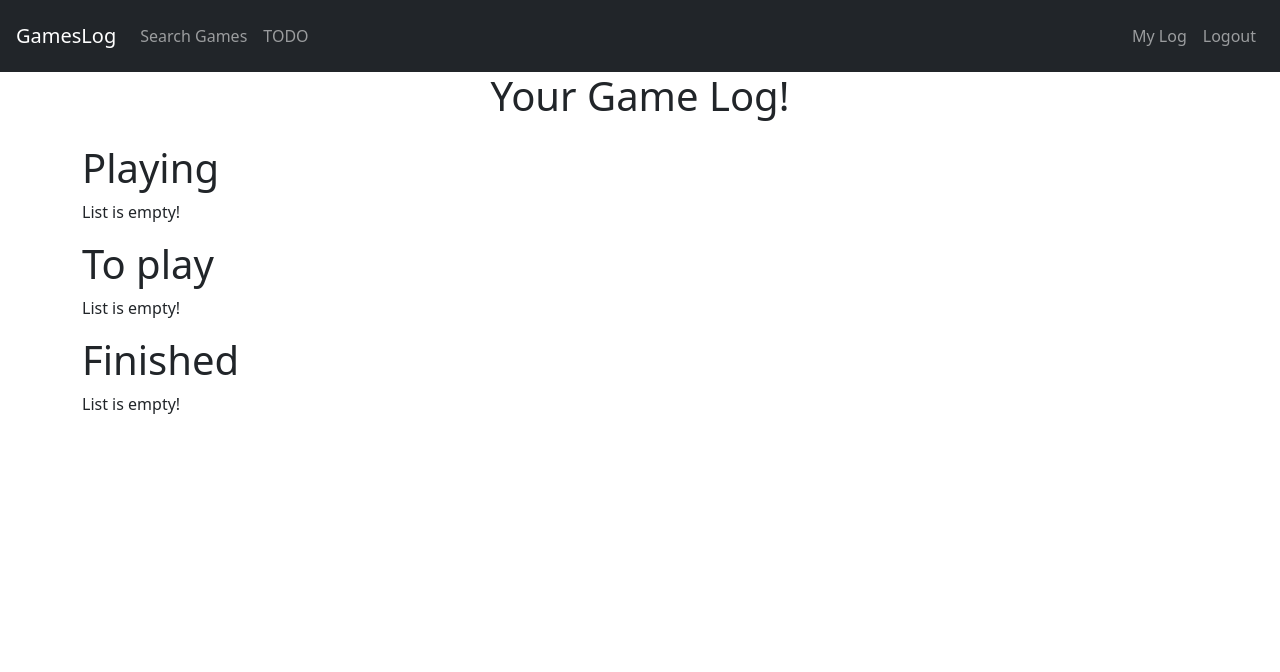
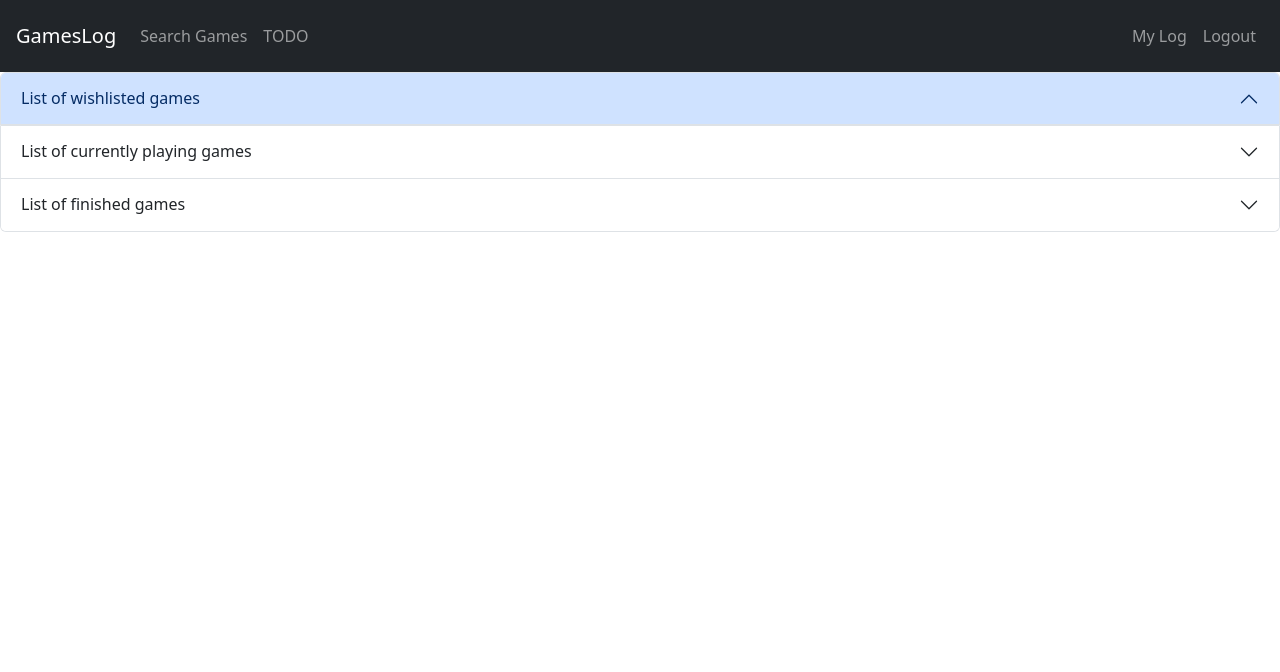
Before and after one commit to wrzepka/GamesLog, a Flask app: template templates/user_profile.html in a window 1280 px wide. Shown: the top 672 px of the page. Run offline with Flask 3, Linux system fonts and the light colour scheme; the template is opened without the code that fills it, so the values that code supplies are empty; a user stored in the database is signed in.

Commit message:
optimize get_user_playing_logs func and start of redesing profile

```diff
--- a/app.py
+++ b/app.py
@@ -102,7 +102,7 @@
 
 @app.route('/profile')
 def profile():
-    playing = get_user_playing_logs()
+    playing = get_user_playing_logs("Playing")
     return render_template('user_profile.html', playing=playing)
 
 
--- a/static/style.css
+++ b/static/style.css
@@ -1,10 +1,12 @@
 html, body {
     height: 100%;
 }
+
 body {
     display: flex;
     flex-direction: column;
 }
+
 footer {
     margin-top: auto;
 }
--- a/templates/layout.html
+++ b/templates/layout.html
@@ -39,7 +39,8 @@
     </div>
 </nav>
 
-<div id="content" class="d-flex flex-column justify-content-center align-items-center">{% block content %}{% endblock %}</div>
+<!--TODO: Repair flex problem-->
+<div id="content">{% block content %}{% endblock %}</div>
 
 <footer class="bg-dark text-white py-3 mt-auto">
     <div class="container text-center">
--- a/templates/user_profile.html
+++ b/templates/user_profile.html
@@ -2,61 +2,90 @@
 {% block title %}Index{% endblock %}
 {% block content %}
 {% if session.get("user_id")%}
-<h1 class="mb-4">Your Game Log!</h1>
-<!--TODO: Create better design-->
-<div class="container">
-    <h1 class="mb-2">Playing</h1>
-    {% if playing %}
-    {% for game in playing %}
-    <div class="card mb-2" style="width: 10rem; height: 17rem;">
-        <img src="https://images.igdb.com/igdb/image/upload/t_logo_med_2x/{{game.img_id}}.jpg" class="card-img-top"
+<!--TODO: Change size of the accordion-->
+<div class="accordion" id="accordionExample">
+    <div class="accordion-item">
+        <h2 class="accordion-header">
+            <button class="accordion-button" type="button" data-bs-toggle="collapse" data-bs-target="#collapseOne"
+                    aria-expanded="true" aria-controls="collapseOne">
+                List of wishlisted games
+            </button>
+        </h2>
+        <div id="collapseOne" class="accordion-collapse collapse" data-bs-parent="#accordionExample">
+            <div class="accordion-body">
+                {% if wishlisted %}
+                {% for game in wishlisted %}
+                <div class="card mb-2" style="width: 18rem; height: 25rem;">
+                    <img src="https://images.igdb.com/igdb/image/upload/t_logo_med_2x/{{game.img_id}}.jpg"
+                         class="card-img-top"
                          alt="{{game.name}} cover">
                     <div class="card-body flex-grow-1 text-center d-flex flex-column align-items-center justify-content-center">
                         <h4 class="card-title flex-grow-1">{{game.name}}</h4>
-            <p class="card-text">Rating: {% if game.rating != None %}{{game.rating}}/100 {% else %}not available{%
-                endif %}</p>
                     </div>
                 </div>
                 {% endfor %}
                 {% else %}
-    <p>List is empty!</p>
+                <strong>Your list is empty :/</strong>
                 {% endif %}
             </div>
-<div class="container">
-    <h1 class="mb-2">To play</h1>
-    {% if Wish %}
-    {% for game in Wish %}
-    <div class="card mb-2" style="width: 10rem; height: 17rem;">
-        <img src="https://images.igdb.com/igdb/image/upload/t_logo_med_2x/{{game.img_id}}.jpg" class="card-img-top"
+        </div>
+    </div>
+    <div class="accordion-item">
+        <h2 class="accordion-header">
+            <button class="accordion-button collapsed" type="button" data-bs-toggle="collapse"
+                    data-bs-target="#collapseTwo" aria-expanded="false" aria-controls="collapseTwo">
+                List of currently playing games
+            </button>
+        </h2>
+        <div id="collapseTwo" class="accordion-collapse collapse" data-bs-parent="#accordionExample">
+            <div class="accordion-body">
+                <div class="accordion-body">
+                    {% if playing %}
+                    {% for game in playing %}
+                    <div class="card mb-2" style="width: 18rem; height: 25rem;">
+                        <img src="https://images.igdb.com/igdb/image/upload/t_logo_med_2x/{{game.img_id}}.jpg"
+                             class="card-img-top"
                              alt="{{game.name}} cover">
                         <div class="card-body flex-grow-1 text-center d-flex flex-column align-items-center justify-content-center">
                             <h4 class="card-title flex-grow-1">{{game.name}}</h4>
-            <p class="card-text">Rating: {% if game.rating != None %}{{game.rating}}/100 {% else %}not available{%
-                endif %}</p>
                         </div>
                     </div>
                     {% endfor %}
                     {% else %}
-    <p>List is empty!</p>
+                    <strong>Your list is empty :/</strong>
                     {% endif %}
                 </div>
-<div class="container">
-    <h1 class="mb-2">Finished</h1>
-    {% if Finished %}
-    {% for game in Finished %}
-    <div class="card mb-2" style="width: 10rem; height: 17rem;">
-        <img src="https://images.igdb.com/igdb/image/upload/t_logo_med_2x/{{game.img_id}}.jpg" class="card-img-top"
+            </div>
+        </div>
+    </div>
+    <div class="accordion-item">
+        <h2 class="accordion-header">
+            <button class="accordion-button collapsed" type="button" data-bs-toggle="collapse"
+                    data-bs-target="#collapseThree" aria-expanded="false" aria-controls="collapseThree">
+                List of finished games
+            </button>
+        </h2>
+        <div id="collapseThree" class="accordion-collapse collapse" data-bs-parent="#accordionExample">
+            <div class="accordion-body">
+                <div class="accordion-body">
+                    {% if finished %}
+                    {% for game in finished %}
+                    <div class="card mb-2" style="width: 18rem; height: 25rem;">
+                        <img src="https://images.igdb.com/igdb/image/upload/t_logo_med_2x/{{game.img_id}}.jpg"
+                             class="card-img-top"
                              alt="{{game.name}} cover">
                         <div class="card-body flex-grow-1 text-center d-flex flex-column align-items-center justify-content-center">
                             <h4 class="card-title flex-grow-1">{{game.name}}</h4>
-            <p class="card-text">Rating: {% if game.rating != None %}{{game.rating}}/100 {% else %}not available{%
-                endif %}</p>
                         </div>
                     </div>
                     {% endfor %}
                     {% else %}
-    <p>List is empty!</p>
+                    <strong>Your list is empty :/</strong>
                     {% endif %}
+                </div>
+            </div>
+        </div>
+    </div>
 </div>
 {% else %}
 <h1 class="mb-4">Please login to view your Log</h1>
```
Also changed, not shown: sql_queries.py (+5 -4 lines). Lines whose indentation alone changed are shown as unchanged.
